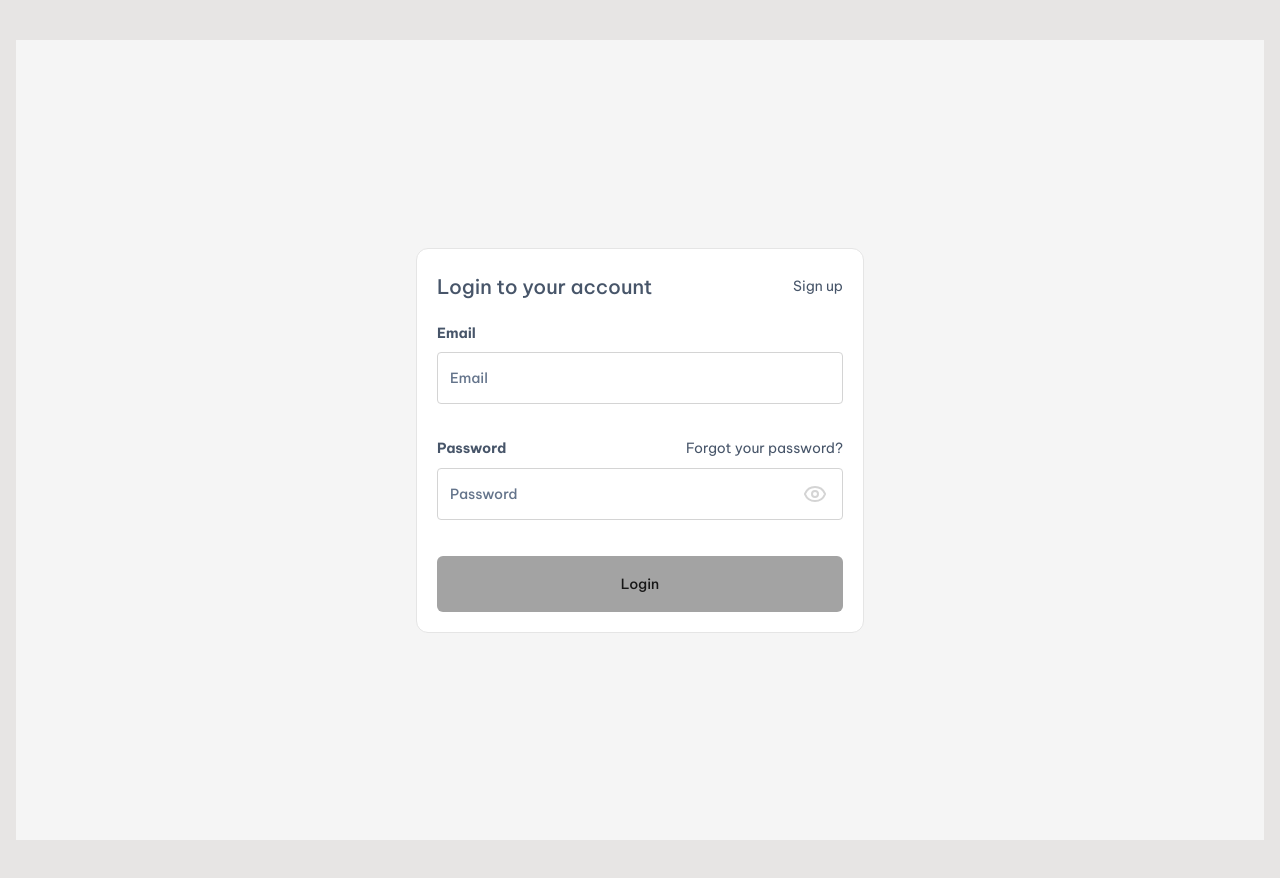
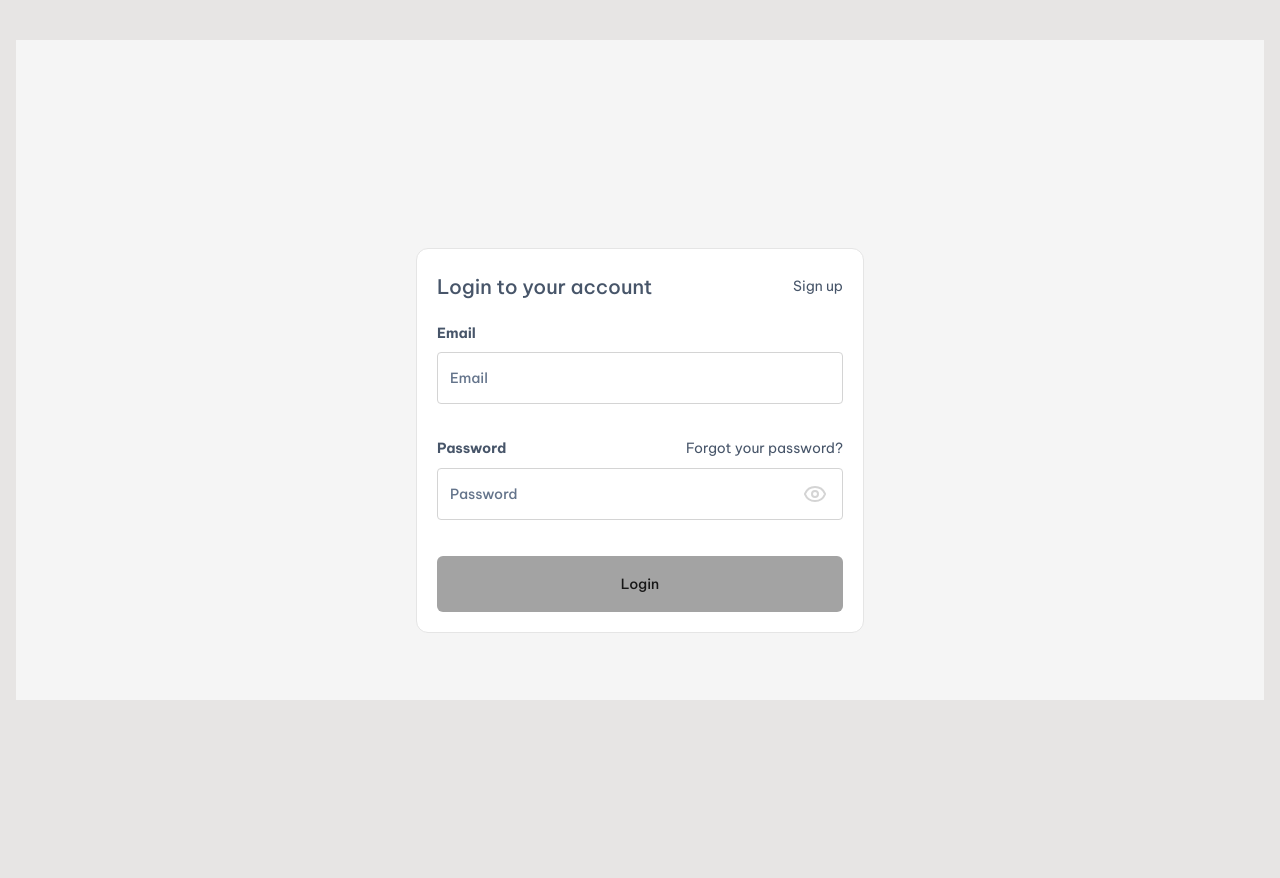
Before and after one commit to lassorfeasley/swiper.fit, a React (Vite) app: page /login in a window 1280 px wide. Shown: the top 878 px of the page. After the commit the page ends 800 px from the top, so only its background shows below. Built offline with nearby package versions, Linux system fonts and the light colour scheme; a web font is replaced by a local one.

Commit message:
mobile screen height bug fix

```diff
--- a/src/components/layout/AppLayout.jsx
+++ b/src/components/layout/AppLayout.jsx
@@ -22,7 +22,7 @@ export default function AppLayout({
   }, []);
 
   return (
-    <div className="min-h-screen flex bg-stone-200">
+    <div className="min-h-screen flex bg-stone-200 md:h-screen">
       <div
         className={
           showSidebar ? "flex flex-col flex-1 md:ml-64" : "flex flex-col flex-1"
@@ -34,9 +34,8 @@ export default function AppLayout({
             "--mobile-nav-height": "80px",
             marginTop: headerHeight + 24,
             marginBottom: "100px",
-            overflowY: "scroll",
           }}
-          className="flex-1 p-4 pb-[80px] md:pb-0"
+          className="flex-1 p-4 pb-[80px] md:pb-0 overflow-y-auto md:overflow-y-scroll"
         >
           {children}
         </main>
--- a/src/index.css
+++ b/src/index.css
@@ -16,11 +16,14 @@ body {
   @media (max-width: 768px) {
     html,
     body {
-      height: 100dvh;
+      max-height: 100dvh;
+      overflow-x: hidden;
     }
 
     #root {
-      height: 100dvh;
+      max-height: 100dvh;
+      overflow-y: auto;
+      overflow-x: hidden;
     }
   }
 }
```
